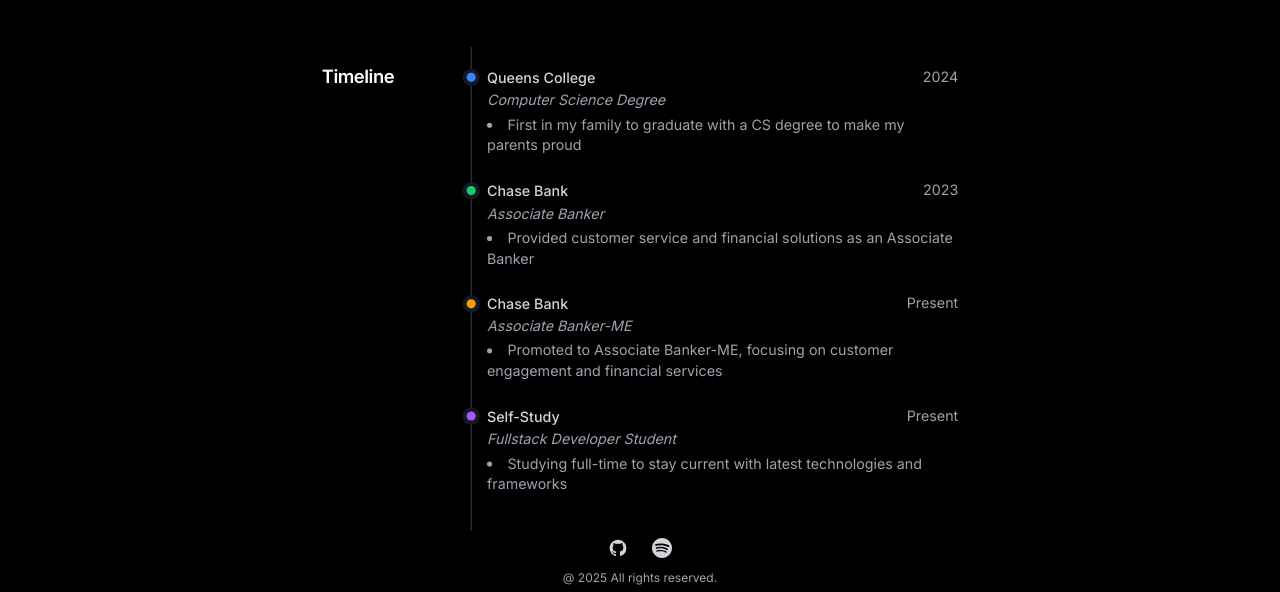
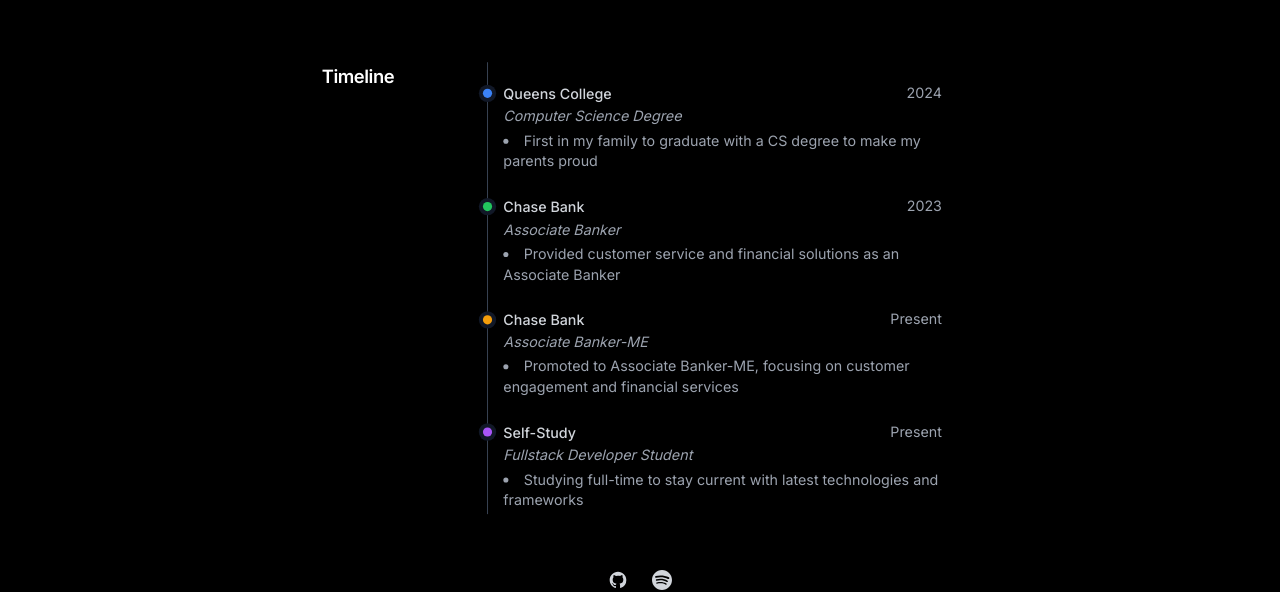
Before and after one commit to Mayday46/portfolio, a React (Vite) app: page /about in a window 1280 px wide. Shown: the part 449-1041 px from the top of the page. Built offline with nearby package versions, Linux system fonts and the light colour scheme; no server answers.

Commit message:
feat: update Timeline component to enhance content display and add HobbiesData file

```diff
--- a/src/components/Timeline.jsx
+++ b/src/components/Timeline.jsx
@@ -55,7 +55,7 @@
                             >
                                 { item.title }
                             </motion.h2>
-                            { item.title === "Timeline" ? (
+                            {/* { item.title === "Timeline" ? (
                                 <div className = "relative pl-4 pt-4">
                                     <div className = "absolute left-0 top-0 bottom-0 w-px bg-gray-200 dark:bg-gray-700" />
                                         { item.content }
@@ -68,7 +68,18 @@
                                 >
                                     { item.content }
                                 </motion.div>
-                            )}
+                            )} */}
+                            <motion.div
+                                className = "transition-all p-4 sm:p-4 cursor-default"
+                                initial = { false }
+                                animate = {{ y: 0 }}
+                            >
+                                <motion.div className = "relative pl-4 pt-4">
+                                    <div className = {`absolute left-0 top-0 bottom-0 w-px ${item.dotColor} bg-gray-200 dark:bg-gray-700`} />
+                                        { item.content }
+                                </motion.div>
+                            </motion.div>
+
                         </motion.div>
                     </motion.section>
                 </FadeInSection>
```
Also changed, not shown: src/data/HobbiesData.jsx (added).
